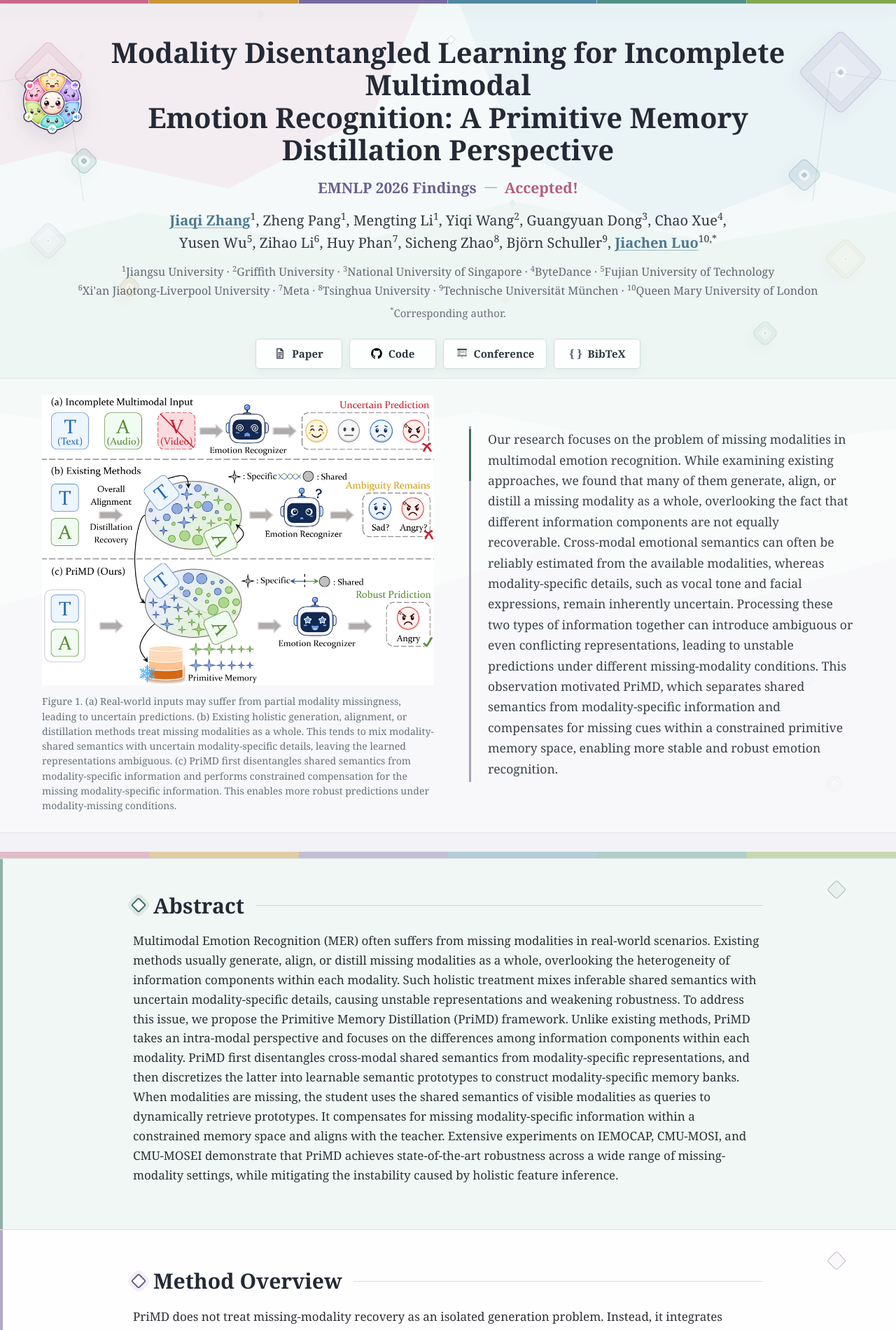
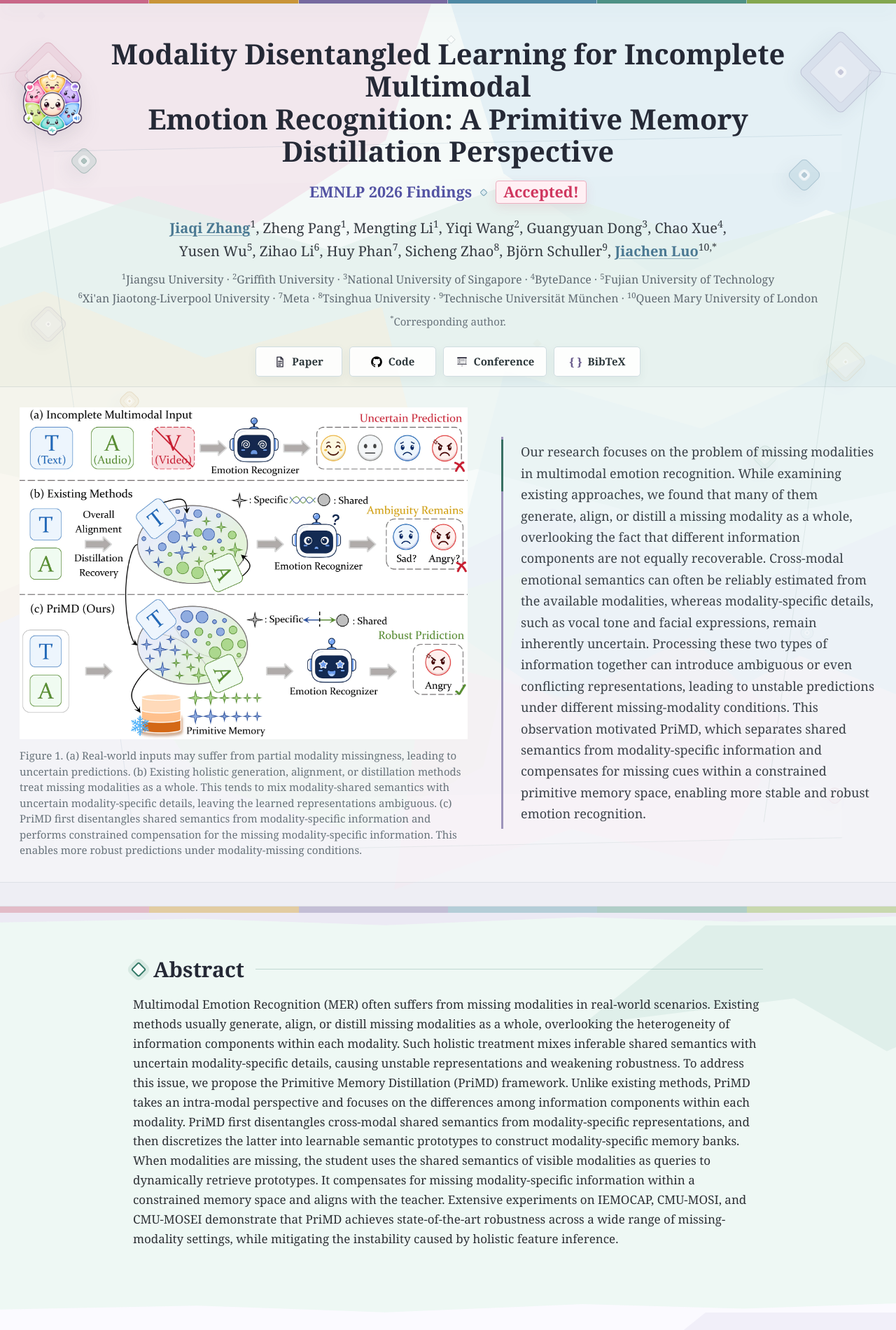
Before and after one commit to JiaqiZhang-Sengoku/JiaqiZhang-Sengoku.github.io, a Jekyll site: the page built from Web/PriMD/index.html, in a window 1280 px wide. Shown: the top 1900 px of the page at 70% size. Built offline with Jekyll 4.4.1, drawn with Linux system fonts in a browser that asks for light colours.

Commit message:
20260707

```diff
--- a/Web/PriMD/index.html
+++ b/Web/PriMD/index.html
@@ -13,7 +13,7 @@ layout: null
   <link rel="icon" type="image/webp" sizes="1024x1024" href="/Web/PriMD/PriMD_Logo.webp?v=20260829-hd">
   <link rel="apple-touch-icon" href="/Web/PriMD/PriMD_Logo.webp?v=20260829-hd">
   <link rel="shortcut icon" type="image/webp" href="/Web/PriMD/PriMD_Logo.webp?v=20260829-hd">
-  <link rel="stylesheet" href="/Web/PriMD/styles.css?v=20260829-blocks">
+  <link rel="stylesheet" href="/Web/PriMD/styles.css?v=20260829-hero-flow">
 </head>
 <body>
   <main>
@@ -22,6 +22,7 @@ layout: null
         <span></span><span></span><span></span><span></span><span></span><span></span>
       </div>
       <div class="hero-backdrop" aria-hidden="true">
+        <span></span><span></span><span></span><span></span>
         <span></span><span></span><span></span><span></span>
       </div>
       <div class="hero-primitives" aria-hidden="true">
--- a/Web/PriMD/styles.css
+++ b/Web/PriMD/styles.css
@@ -57,10 +57,10 @@ sup {
   position: relative;
   isolation: isolate;
   overflow: hidden;
-  padding: 52px 24px 64px;
+  padding: 54px 24px 78px;
   border-top: 0;
   border-bottom: 0;
-  background: #f5f9f9;
+  background: #f4f9f8;
 }
 
 .hero-spectrum {
@@ -101,7 +101,7 @@ sup {
 .hero-backdrop {
   position: absolute;
   z-index: 0;
-  inset: 6px 0 10px;
+  inset: 6px 0 9px;
   overflow: hidden;
   pointer-events: none;
 }
@@ -112,43 +112,83 @@ sup {
 }
 
 .hero-backdrop span:nth-child(1) {
-  top: -64px;
-  left: -7%;
-  width: 56%;
+  top: -72px;
+  left: -8%;
+  width: 58%;
+  height: 430px;
+  background: #f2e3eb;
+  clip-path: polygon(0 0, 100% 0, 88% 62%, 59% 94%, 24% 78%, 0 90%);
+  opacity: 0.78;
+}
+
+.hero-backdrop span:nth-child(2) {
+  top: -54px;
+  right: -9%;
+  width: 60%;
+  height: 470px;
+  background: #e1eef4;
+  clip-path: polygon(0 0, 100% 0, 100% 91%, 72% 74%, 42% 96%, 12% 63%);
+  opacity: 0.82;
+}
+
+.hero-backdrop span:nth-child(3) {
+  top: 248px;
+  left: -4%;
+  width: 108%;
+  height: 520px;
+  background: #e4f1ed;
+  clip-path: polygon(0 23%, 18% 5%, 38% 20%, 57% 1%, 78% 18%, 100% 3%, 100% 84%, 76% 97%, 53% 80%, 29% 96%, 0 79%);
+  opacity: 0.76;
+}
+
+.hero-backdrop span:nth-child(4) {
+  right: -3%;
+  bottom: -64px;
+  width: 106%;
+  height: 680px;
+  background: #ece9f4;
+  clip-path: polygon(0 27%, 20% 10%, 42% 25%, 61% 7%, 82% 23%, 100% 8%, 100% 100%, 0 100%);
+  opacity: 0.67;
+}
+
+.hero-backdrop span:nth-child(5) {
+  top: 410px;
+  left: -9%;
+  width: 58%;
+  height: 560px;
+  background: #f7edda;
+  clip-path: polygon(0 11%, 24% 0, 55% 17%, 89% 4%, 100% 61%, 68% 91%, 30% 76%, 0 94%);
+  opacity: 0.48;
+}
+
+.hero-backdrop span:nth-child(6) {
+  top: 500px;
+  right: -10%;
+  width: 61%;
+  height: 590px;
+  background: #deedf3;
+  clip-path: polygon(12% 4%, 48% 18%, 79% 0, 100% 12%, 100% 91%, 66% 73%, 34% 95%, 0 65%);
+  opacity: 0.55;
+}
+
+.hero-backdrop span:nth-child(7) {
+  bottom: 90px;
+  left: 13%;
+  width: 46%;
+  height: 390px;
+  background: #e5f2e8;
+  clip-path: polygon(0 31%, 27% 4%, 61% 18%, 100% 0, 89% 72%, 58% 96%, 21% 78%);
+  opacity: 0.46;
+}
+
+.hero-backdrop span:nth-child(8) {
+  right: 12%;
+  bottom: 24px;
+  width: 44%;
   height: 360px;
-  background: #f3e7ee;
-  clip-path: polygon(0 0, 100% 0, 87% 61%, 58% 91%, 24% 76%, 0 88%);
-  opacity: 0.68;
-}
-
-.hero-backdrop span:nth-child(2) {
-  top: -42px;
-  right: -8%;
-  width: 58%;
-  height: 390px;
-  background: #e7f1f5;
-  clip-path: polygon(0 0, 100% 0, 100% 88%, 72% 72%, 42% 94%, 13% 63%);
-  opacity: 0.72;
-}
-
-.hero-backdrop span:nth-child(3) {
-  top: 274px;
-  left: -3%;
-  width: 106%;
-  height: 390px;
-  background: #eaf4f0;
-  clip-path: polygon(0 22%, 18% 6%, 38% 19%, 57% 2%, 78% 17%, 100% 4%, 100% 84%, 76% 95%, 53% 79%, 29% 94%, 0 78%);
-  opacity: 0.66;
-}
-
-.hero-backdrop span:nth-child(4) {
-  right: -2%;
-  bottom: -46px;
-  width: 104%;
-  height: 520px;
-  background: #f0edf6;
-  clip-path: polygon(0 25%, 20% 11%, 42% 24%, 61% 8%, 82% 22%, 100% 9%, 100% 100%, 0 100%);
-  opacity: 0.55;
+  background: #f4e7ed;
+  clip-path: polygon(8% 9%, 43% 24%, 75% 0, 100% 35%, 82% 91%, 45% 76%, 0 100%);
+  opacity: 0.4;
 }
 
 .hero-backdrop::before {
@@ -161,13 +201,32 @@ sup {
   border: 1px solid rgba(89, 112, 126, 0.22);
   background: rgba(255, 255, 255, 0.62);
   box-shadow:
-    -310px 42px 0 rgba(180, 95, 121, 0.09),
-    -218px 166px 0 rgba(57, 112, 99, 0.1),
-    228px 104px 0 rgba(74, 120, 146, 0.1),
-    318px 208px 0 rgba(169, 117, 45, 0.08),
-    -356px 392px 0 rgba(107, 95, 142, 0.07),
-    344px 478px 0 rgba(57, 112, 99, 0.07);
+    -392px 36px 0 rgba(180, 95, 121, 0.13),
+    -286px 166px 0 rgba(57, 112, 99, 0.13),
+    276px 102px 0 rgba(74, 120, 146, 0.14),
+    394px 220px 0 rgba(169, 117, 45, 0.11),
+    -438px 390px 0 rgba(107, 95, 142, 0.1),
+    432px 478px 0 rgba(57, 112, 99, 0.11),
+    -318px 622px 0 rgba(169, 117, 45, 0.09),
+    326px 706px 0 rgba(180, 95, 121, 0.09),
+    -462px 842px 0 rgba(74, 120, 146, 0.08),
+    452px 916px 0 rgba(107, 95, 142, 0.08);
   transform: rotate(45deg);
+}
+
+.hero-backdrop::after {
+  content: "";
+  position: absolute;
+  top: 198px;
+  bottom: 86px;
+  left: 50%;
+  width: min(1440px, 88vw);
+  border-top: 1px solid rgba(74, 120, 146, 0.12);
+  border-bottom: 1px solid rgba(57, 112, 99, 0.11);
+  box-shadow:
+    inset 0 52px 0 rgba(255, 255, 255, 0.08),
+    inset 0 -72px 0 rgba(255, 255, 255, 0.1);
+  transform: translateX(-50%) skewY(-1.2deg);
 }
 
 .hero-footer-spectrum {
@@ -203,22 +262,22 @@ sup {
 .hero-primitives::after {
   content: "";
   position: absolute;
-  top: 118px;
-  width: 235px;
-  height: 186px;
+  top: 112px;
+  width: 250px;
+  height: calc(100% - 220px);
   border-color: rgba(88, 124, 140, 0.12);
   pointer-events: none;
 }
 
 .hero-primitives::before {
-  left: -128px;
+  left: -136px;
   border-top: 1px solid rgba(180, 95, 121, 0.13);
   border-right: 1px solid rgba(74, 120, 146, 0.14);
   transform: rotate(-8deg);
 }
 
 .hero-primitives::after {
-  right: -128px;
+  right: -136px;
   border-top: 1px solid rgba(107, 95, 142, 0.13);
   border-left: 1px solid rgba(57, 112, 99, 0.14);
   transform: rotate(8deg);
@@ -230,7 +289,7 @@ sup {
   border: 1px solid currentColor;
   border-radius: 8px;
   transform: rotate(45deg);
-  box-shadow: 0 10px 24px rgba(64, 84, 101, 0.055);
+  box-shadow: 0 12px 26px rgba(64, 84, 101, 0.075);
 }
 
 .hero-primitives span::before,
@@ -296,7 +355,7 @@ sup {
 }
 
 .hero-primitives span:nth-child(5) {
-  top: 398px;
+  top: 43%;
   left: 13.5%;
   width: 24px;
   height: 24px;
@@ -306,7 +365,7 @@ sup {
 }
 
 .hero-primitives span:nth-child(6) {
-  top: 462px;
+  top: 49%;
   right: 13.5%;
   width: 28px;
   height: 28px;
@@ -316,7 +375,7 @@ sup {
 }
 
 .hero-primitives span:nth-child(7) {
-  bottom: 154px;
+  bottom: 21%;
   left: 5.2%;
   width: 18px;
   height: 18px;
@@ -327,7 +386,7 @@ sup {
 
 .hero-primitives span:nth-child(8) {
   right: 6%;
-  bottom: 96px;
+  bottom: 12%;
   width: 21px;
   height: 21px;
   color: rgba(180, 95, 121, 0.17);
@@ -336,7 +395,7 @@ sup {
 }
 
 .hero-primitives span:nth-child(9) {
-  top: 324px;
+  top: 34%;
   left: 3.8%;
   width: 40px;
   height: 40px;
@@ -346,7 +405,7 @@ sup {
 }
 
 .hero-primitives span:nth-child(10) {
-  top: 348px;
+  top: 38%;
   right: 3.9%;
   width: 44px;
   height: 44px;
@@ -356,7 +415,7 @@ sup {
 }
 
 .hero-primitives span:nth-child(11) {
-  bottom: 286px;
+  bottom: 34%;
   left: 9.4%;
   width: 16px;
   height: 16px;
@@ -367,7 +426,7 @@ sup {
 
 .hero-primitives span:nth-child(12) {
   right: 9.2%;
-  bottom: 248px;
+  bottom: 30%;
   width: 18px;
   height: 18px;
   color: rgba(74, 120, 146, 0.16);
@@ -421,23 +480,30 @@ sup {
   display: inline-flex;
   align-items: center;
   justify-content: center;
-  gap: 11px;
-  margin: 17px auto 18px;
-  color: var(--violet);
-  font-size: 21px;
+  gap: 13px;
+  margin: 18px auto 19px;
+  color: #5353a3;
+  font-size: 21.5px;
   font-weight: 700;
   line-height: 1.25;
 }
 
 .conference-divider {
-  width: 18px;
-  height: 2px;
+  width: 8px;
+  height: 8px;
+  border: 1px solid #76a0b3;
   border-radius: 2px;
-  background: #b7c8ce;
+  background: #dcecf1;
+  transform: rotate(45deg);
 }
 
 .conference strong {
-  color: var(--rose);
+  padding: 2px 10px 3px;
+  border: 1px solid #edafc0;
+  border-radius: 4px;
+  background: #fff0f4;
+  box-shadow: 0 5px 15px rgba(199, 58, 92, 0.1);
+  color: #cf365e;
 }
 
 h1 {
@@ -562,7 +628,7 @@ h1 {
   z-index: 1;
   max-width: 1040px;
   margin: 0 auto;
-  padding: 54px 28px;
+  padding: 66px 28px 62px;
 }
 
 .text-section {
@@ -574,17 +640,17 @@ h1 {
   --section-bg: #ffffff;
   --section-detail: rgba(74, 120, 146, 0.1);
   --section-rule: rgba(74, 120, 146, 0.24);
+  --section-bridge: #f4f9f8;
   position: relative;
   width: 100%;
   overflow: hidden;
   scroll-margin-top: 18px;
-  border-top: 1px solid rgba(93, 113, 122, 0.14);
-  border-bottom: 1px solid rgba(93, 113, 122, 0.14);
+  border: 0;
   background: var(--section-bg);
 }
 
 .content-band + .content-band {
-  border-top: 0;
+  margin-top: -1px;
 }
 
 .content-band::before {
@@ -592,81 +658,87 @@ h1 {
   position: absolute;
   z-index: 1;
   top: 0;
-  bottom: 0;
+  right: 0;
   left: 0;
-  width: 4px;
-  background: var(--section-accent);
-  opacity: 0.52;
+  width: 100%;
+  height: 18px;
+  background: var(--section-bridge);
+  clip-path: polygon(0 0, 100% 0, 100% 30%, 83% 72%, 65% 36%, 43% 100%, 22% 48%, 0 78%);
+  opacity: 0.96;
 }
 
 .content-band::after {
   content: "";
   position: absolute;
   z-index: 0;
-  top: 34px;
-  right: max(34px, calc((100vw - 1130px) / 2));
-  width: 18px;
-  height: 18px;
-  border: 1px solid var(--section-accent);
-  border-radius: 4px;
+  top: 18px;
+  right: -8%;
+  width: 43%;
+  height: 180px;
   background: var(--section-detail);
-  box-shadow: 0 0 0 7px rgba(255, 255, 255, 0.32);
-  transform: rotate(45deg);
-  opacity: 0.42;
+  clip-path: polygon(32% 0, 100% 0, 100% 72%, 79% 100%, 55% 58%, 0 79%);
+  opacity: 0.62;
 }
 
 .content-band--abstract {
-  --section-accent: #397063;
-  --section-bg: #f1f7f5;
-  --section-detail: rgba(57, 112, 99, 0.11);
-  --section-rule: rgba(57, 112, 99, 0.24);
+  --section-accent: #337967;
+  --section-bg: #eef8f4;
+  --section-detail: rgba(51, 121, 103, 0.12);
+  --section-rule: rgba(51, 121, 103, 0.25);
+  --section-bridge: #edeaf4;
 }
 
 .content-band--method {
-  --section-accent: #6b5f8e;
-  --section-bg: #fffefe;
-  --section-detail: rgba(107, 95, 142, 0.09);
-  --section-rule: rgba(107, 95, 142, 0.22);
+  --section-accent: #675ba0;
+  --section-bg: #fbfaff;
+  --section-detail: rgba(103, 91, 160, 0.105);
+  --section-rule: rgba(103, 91, 160, 0.24);
+  --section-bridge: #eef8f4;
 }
 
 .content-band--comparison {
-  --section-accent: #4a7892;
-  --section-bg: #f1f6f9;
-  --section-detail: rgba(74, 120, 146, 0.11);
-  --section-rule: rgba(74, 120, 146, 0.24);
+  --section-accent: #3f7f9e;
+  --section-bg: #eef7fb;
+  --section-detail: rgba(63, 127, 158, 0.12);
+  --section-rule: rgba(63, 127, 158, 0.25);
+  --section-bridge: #fbfaff;
 }
 
 .content-band--ablation {
-  --section-accent: #a75d76;
-  --section-bg: #faf4f5;
-  --section-detail: rgba(167, 93, 118, 0.1);
-  --section-rule: rgba(167, 93, 118, 0.23);
+  --section-accent: #b25778;
+  --section-bg: #fbf2f6;
+  --section-detail: rgba(178, 87, 120, 0.11);
+  --section-rule: rgba(178, 87, 120, 0.24);
+  --section-bridge: #eef7fb;
 }
 
 .content-band--efficiency {
-  --section-accent: #4e806f;
-  --section-bg: #f2f7f4;
-  --section-detail: rgba(78, 128, 111, 0.1);
-  --section-rule: rgba(78, 128, 111, 0.23);
+  --section-accent: #43806d;
+  --section-bg: #eef8f4;
+  --section-detail: rgba(67, 128, 109, 0.11);
+  --section-rule: rgba(67, 128, 109, 0.24);
+  --section-bridge: #fbf2f6;
 }
 
 .content-band--visualization {
-  --section-accent: #6b5f8e;
-  --section-bg: #f5f3f8;
-  --section-detail: rgba(107, 95, 142, 0.1);
-  --section-rule: rgba(107, 95, 142, 0.23);
+  --section-accent: #6d609f;
+  --section-bg: #f4f3fb;
+  --section-detail: rgba(109, 96, 159, 0.11);
+  --section-rule: rgba(109, 96, 159, 0.24);
+  --section-bridge: #eef8f4;
 }
 
 .content-band--bibtex {
-  --section-accent: #5d7781;
-  --section-bg: #f1f5f6;
-  --section-detail: rgba(93, 119, 129, 0.1);
-  --section-rule: rgba(93, 119, 129, 0.23);
+  --section-accent: #517d8b;
+  --section-bg: #edf5f7;
+  --section-detail: rgba(81, 125, 139, 0.11);
+  --section-rule: rgba(81, 125, 139, 0.24);
+  --section-bridge: #f4f3fb;
 }
 
 .content-band--abstract .section {
-  padding-top: 48px;
-  padding-bottom: 48px;
+  padding-top: 62px;
+  padding-bottom: 58px;
 }
 
 h2 {
@@ -780,8 +852,8 @@ p {
   padding: 16px 16px 14px;
   border: 1px solid var(--section-rule);
   border-radius: 6px;
-  background: rgba(255, 255, 255, 0.84);
-  box-shadow: var(--shadow-soft);
+  background: rgba(255, 255, 255, 0.9);
+  box-shadow: 0 18px 42px rgba(56, 76, 85, 0.075);
 }
 
 .paper-figure img {
@@ -795,29 +867,29 @@ p {
   position: relative;
   z-index: 1;
   display: grid;
-  grid-template-columns: minmax(0, 560px) minmax(360px, 1fr);
+  grid-template-columns: minmax(0, 640px) minmax(390px, 1fr);
   align-items: center;
-  gap: 50px;
-  width: min(1160px, calc(100vw - 48px));
-  margin: 38px auto 0;
+  gap: 48px;
+  width: min(1300px, calc(100vw - 56px));
+  margin: 44px auto 0;
 }
 
 .hero-story::before {
   content: "";
   position: absolute;
   z-index: -1;
-  top: -25px;
-  bottom: -28px;
+  top: -30px;
+  bottom: -35px;
   left: 50%;
   width: 100vw;
-  border-top: 1px solid rgba(88, 116, 126, 0.13);
-  border-bottom: 1px solid rgba(88, 116, 126, 0.13);
-  background: rgba(255, 255, 255, 0.44);
+  border-top: 1px solid rgba(88, 116, 126, 0.16);
+  border-bottom: 1px solid rgba(88, 116, 126, 0.14);
+  background: rgba(255, 255, 255, 0.27);
   transform: translateX(-50%);
 }
 
 .hero-figure {
-  width: min(100%, 560px);
+  width: min(100%, 640px);
   margin: 0;
   justify-self: center;
 }
@@ -827,16 +899,17 @@ p {
 }
 
 .hero-figure figcaption {
-  font-size: 14px;
+  font-size: 15px;
+  line-height: 1.5;
 }
 
 .hero-context {
   position: relative;
-  padding: 4px 0 4px 24px;
-  border-left: 3px solid #a8a0bd;
+  padding: 6px 0 6px 25px;
+  border-left: 3px solid #9d94bb;
   color: #3b4249;
-  font-size: 17.5px;
-  line-height: 1.68;
+  font-size: 18px;
+  line-height: 1.69;
   text-align: left;
 }
 
@@ -1023,6 +1096,32 @@ code {
   .title-line {
     white-space: nowrap;
   }
+
+  .hero-story {
+    grid-template-columns: minmax(0, 660px) minmax(400px, 1fr);
+    width: min(1340px, calc(100vw - 72px));
+  }
+
+  .hero-figure {
+    width: min(100%, 660px);
+  }
+}
+
+@media (max-width: 1140px) {
+  .hero-story {
+    grid-template-columns: minmax(0, 1fr);
+    gap: 30px;
+    width: min(820px, calc(100vw - 48px));
+  }
+
+  .hero-figure {
+    width: min(100%, 680px);
+  }
+
+  .hero-context {
+    width: min(100%, 780px);
+    margin: 0 auto;
+  }
 }
 
 @media (max-width: 980px) {
@@ -1078,7 +1177,7 @@ code {
   }
 
   .hero-band {
-    padding: 38px 12px 48px;
+    padding: 40px 14px 60px;
   }
 
   .hero-backdrop span:nth-child(1) {
@@ -1110,11 +1209,49 @@ code {
     bottom: -20px;
     width: 180%;
     height: 620px;
-    opacity: 0.48;
+    opacity: 0.54;
+  }
+
+  .hero-backdrop span:nth-child(5) {
+    top: 41%;
+    left: -44%;
+    width: 132%;
+    height: 520px;
+    opacity: 0.4;
+  }
+
+  .hero-backdrop span:nth-child(6) {
+    top: 55%;
+    right: -46%;
+    width: 138%;
+    height: 570px;
+    opacity: 0.43;
+  }
+
+  .hero-backdrop span:nth-child(7) {
+    bottom: 14%;
+    left: -30%;
+    width: 122%;
+    height: 450px;
+    opacity: 0.36;
+  }
+
+  .hero-backdrop span:nth-child(8) {
+    right: -36%;
+    bottom: -24px;
+    width: 132%;
+    height: 430px;
+    opacity: 0.34;
   }
 
   .hero-backdrop::before {
     display: none;
+  }
+
+  .hero-backdrop::after {
+    top: 220px;
+    bottom: 72px;
+    width: 92vw;
   }
 
   .hero-footer-spectrum {
@@ -1126,7 +1263,7 @@ code {
     display: none;
   }
 
-  .hero-primitives span:nth-child(n+5) {
+  .hero-primitives span:nth-child(n+9) {
     display: none;
   }
 
@@ -1168,6 +1305,38 @@ code {
     height: 20px;
   }
 
+  .hero-primitives span:nth-child(5) {
+    top: 41%;
+    left: 9px;
+    width: 18px;
+    height: 18px;
+    opacity: 0.7;
+  }
+
+  .hero-primitives span:nth-child(6) {
+    top: 52%;
+    right: 10px;
+    width: 20px;
+    height: 20px;
+    opacity: 0.68;
+  }
+
+  .hero-primitives span:nth-child(7) {
+    bottom: 24%;
+    left: 11px;
+    width: 17px;
+    height: 17px;
+    opacity: 0.62;
+  }
+
+  .hero-primitives span:nth-child(8) {
+    right: 12px;
+    bottom: 8%;
+    width: 19px;
+    height: 19px;
+    opacity: 0.58;
+  }
+
   .title-lockup {
     display: flex;
     flex-direction: column;
@@ -1192,7 +1361,8 @@ code {
   }
 
   .conference-divider {
-    width: 14px;
+    width: 7px;
+    height: 7px;
   }
 
   h1 {
@@ -1242,7 +1412,7 @@ code {
   }
 
   .hero-figure {
-    width: min(94%, 520px);
+    width: min(100%, 620px);
     margin-right: auto;
     margin-left: auto;
   }
@@ -1253,24 +1423,25 @@ code {
   }
 
   .section {
-    padding: 40px 18px;
+    padding: 52px 18px 48px;
   }
 
   .content-band::before {
-    width: 3px;
+    width: 100%;
+    height: 12px;
   }
 
   .content-band::after {
-    top: 27px;
-    right: 20px;
-    width: 13px;
-    height: 13px;
-    box-shadow: 0 0 0 5px rgba(255, 255, 255, 0.28);
+    top: 12px;
+    right: -28%;
+    width: 78%;
+    height: 132px;
+    opacity: 0.5;
   }
 
   .content-band--abstract .section {
-    padding-top: 40px;
-    padding-bottom: 40px;
+    padding-top: 50px;
+    padding-bottom: 46px;
   }
 
   h2 {
```
